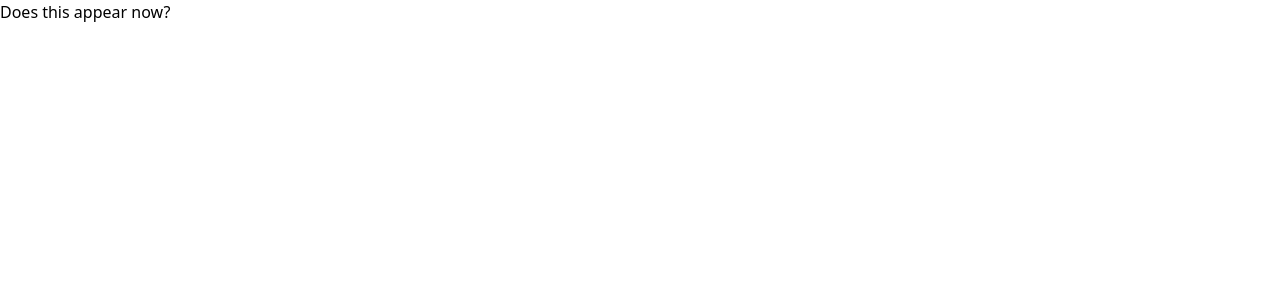
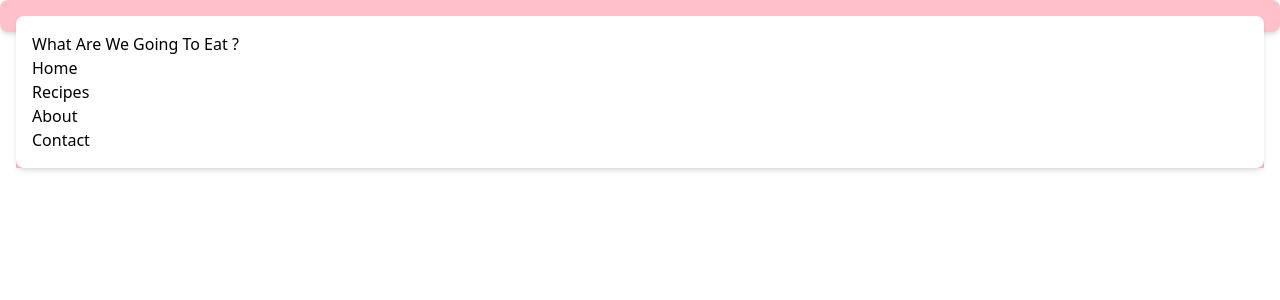
Before and after one commit to DobrinIvanov/wawgte-frontend, a Vue app: page /home in a window 1280 px wide. Shown: the top 300 px of the page. Built offline with nearby package versions, Linux system fonts and the light colour scheme.

Commit message:
Vue works, but tailwindcss not

```diff
--- a/index.html
+++ b/index.html
@@ -2,12 +2,12 @@
 <html lang="en">
   <head>
     <meta charset="UTF-8">
-    <link rel="icon" href="/favicon.ico">
+    <link rel="icon" href="#">
     <meta name="viewport" content="width=device-width, initial-scale=1.0">
     <title>WAWGTE</title>
   </head>
   <body>
-  <div id="app"></div>
+  <div id="app" class="bg-white shadow-md rounded-lg p-4 h-0.5"></div>
   <script type="module" src="/src/main.js"></script>
   </body>
 </html>
--- a/src/App.vue
+++ b/src/App.vue
@@ -1,7 +1,7 @@
 <!-- App.vue -->
 
 <template>
-  <div class='w-max h-max bg-gray-400'>
+  <div id="app" class='w-full h-full bg-blue-300 flex justify-center items-center'>
     <Main />
   </div>
 </template>
--- a/src/assets/main.css
+++ b/src/assets/main.css
@@ -1,3 +1,7 @@
 @tailwind base;
 @tailwind components;
 @tailwind utilities;
+
+#app {
+    background-color: pink;
+}
--- a/src/components/Header.vue
+++ b/src/components/Header.vue
@@ -15,7 +15,7 @@ export default {
 };
 </script>
 
-<style scoped>
+<style >
 /* Add CSS styles here */
 
 </style>
--- a/src/components/Main.vue
+++ b/src/components/Main.vue
@@ -1,20 +1,27 @@
-<!-- Menu.vue -->
+<!-- Main.vue -->
 
 <template>
     <div class='mx-auto'>
-        <p>Does this appear now?</p>
+        <div class="bg-white shadow-md rounded-lg p-4">
+            <Header class='mb-4'/>
+            <Menu />
+        </div>
     </div>
-  </template>
+</template>
 
   <script>
+  import Header from './Header.vue';
+  import Menu from './Menu.vue';
+
   export default {
-    data() {
-      return {
-
-      };
+    components:
+    {
+      Header,
+      Menu
     }
   };
   </script>
 
-  <style scoped>
+  <style>
+
   </style>
--- a/src/components/Menu.vue
+++ b/src/components/Menu.vue
@@ -1,7 +1,7 @@
 <!-- Menu.vue -->
 
 <template>
-    <div class="menu">
+    <div id="menu">
       <ul>
         <li v-for="(item, index) in menuItems" :key="index">
           <a :href="item.link">{{ item.text }}</a>
@@ -25,7 +25,6 @@
   };
   </script>
 
-  <style scoped>
+  <style >
   /* Add CSS styles here */
-
   </style>
--- a/src/main.js
+++ b/src/main.js
@@ -1,4 +1,5 @@
 import './assets/main.css'
+
 
 import { createApp } from 'vue'
 import App from './App.vue'
--- a/src/router/index.js
+++ b/src/router/index.js
@@ -1,14 +1,20 @@
 import { createRouter, createWebHistory } from 'vue-router'
 import HomeView from '../views/HomeView.vue'
+import App from '../App.vue'
 
 const router = createRouter({
   history: createWebHistory(import.meta.env.BASE_URL),
   routes: [
     {
+      path: '/',
+      name: 'home',
+      component: App
+    },
+    {
       path: '/home',
       name: 'home',
       component: HomeView
-    }
+    },
   ]
   //   {
   //     path: '/about',
--- a/tailwind.config.js
+++ b/tailwind.config.js
@@ -1,6 +1,9 @@
 /** @type {import('tailwindcss').Config} */
 export default {
-  purge: ['./index.html', './src/**/*.{js,ts,jsx,tsx}'],
+  purge: [
+    './index.html',
+     './src/**/*.{js,ts,jsx,tsx}',
+    ],
   content: [
     "./index.html",
     "./src/**/*.{js,ts,jsx,tsx}",
```
